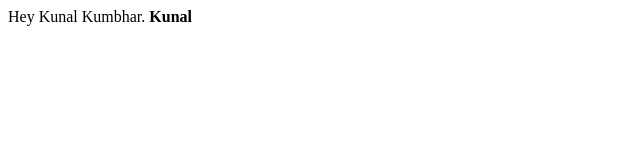
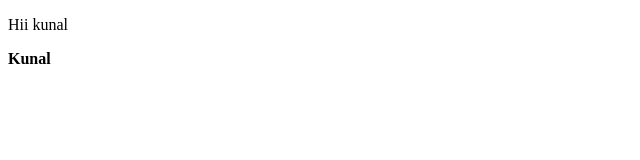
Before and after one commit to kunalkumbhar12/project1, a plain HTML site: page index.html in a window 1280 px wide. Shown: the whole page, without its empty margins (0-640 px from the left). Drawn offline with Linux system fonts and the light colour scheme.

Commit message:
change in main

```diff
--- a/index.html
+++ b/index.html
@@ -6,7 +6,7 @@
     <title>New Project</title>
 </head>
 <body>
-    Hey Kunal Kumbhar.
+    <p>Hii kunal</p>
     <B>Kunal</B>
 </body>
 </html>
```
